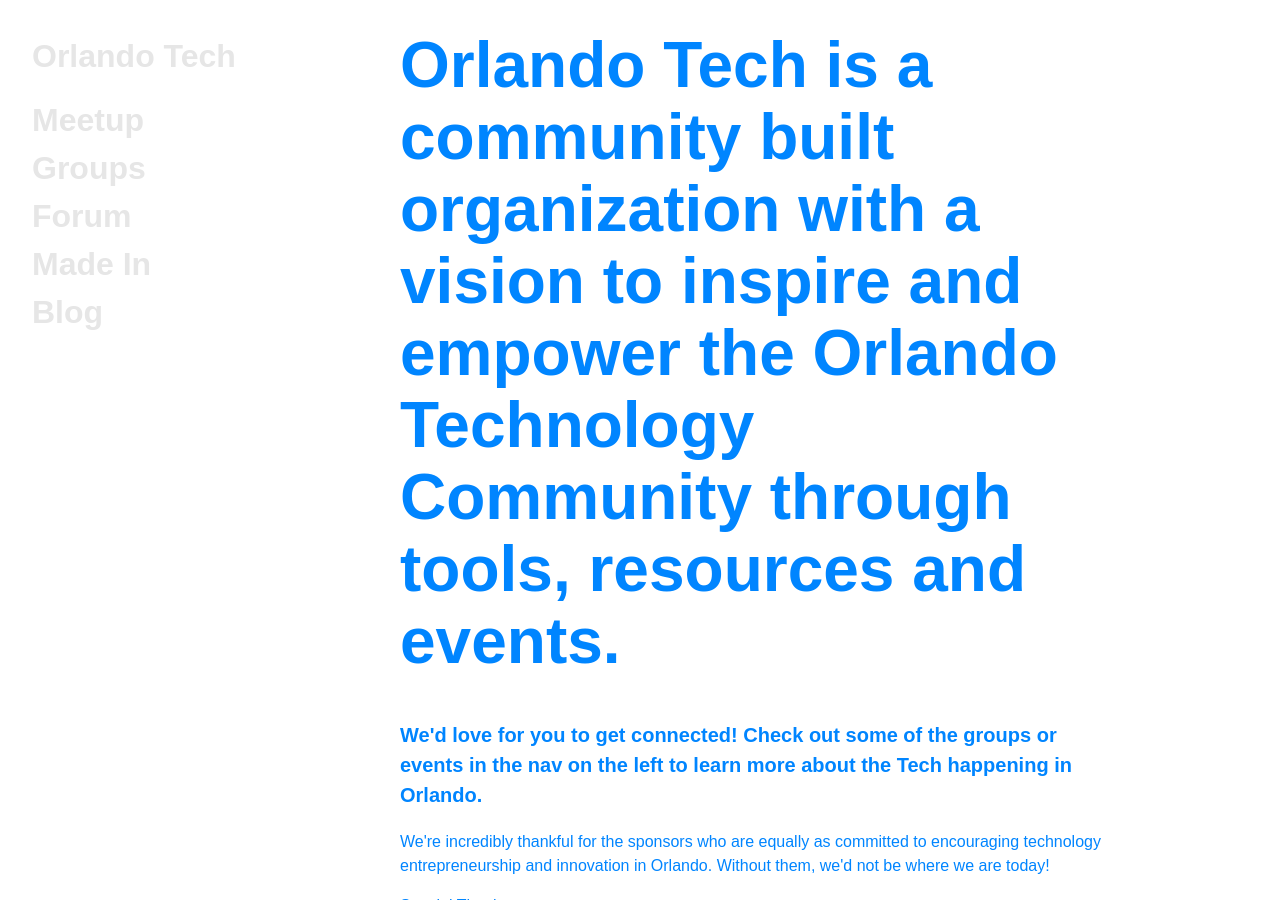
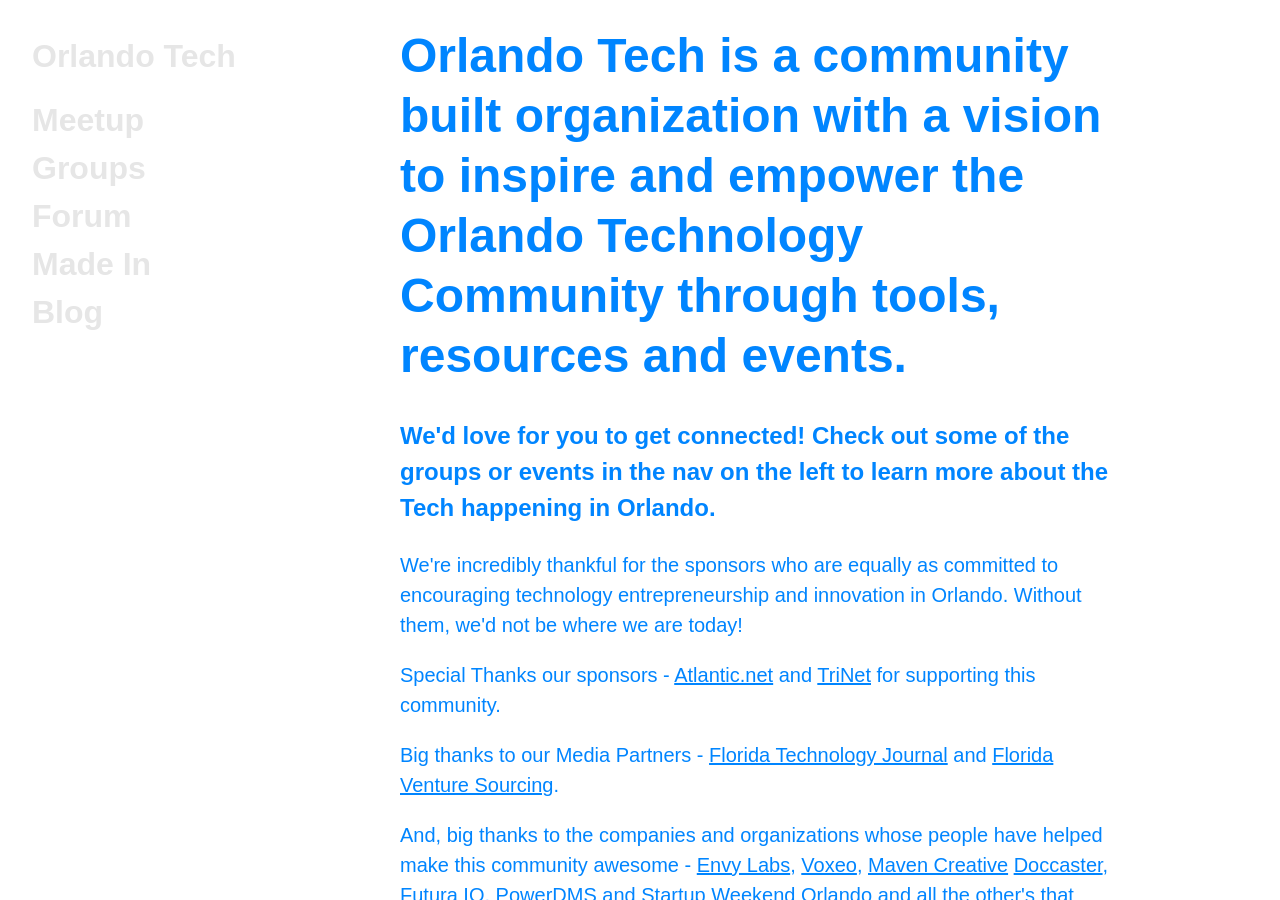
Before and after one commit to orlandotech/orlandotech.github.io, a Jekyll site: the page built from index.html, in a window 1280 px wide. Built offline with Jekyll 4.4.1, drawn with Linux system fonts in a browser that asks for light colours; Markdown is read by kramdown in place of the engine named in the settings; some of the changed text lies outside the part shown.

Commit message:
link style, content adds

```diff
--- a/assets/css/style.css
+++ b/assets/css/style.css
@@ -17,8 +17,8 @@
 }
 
 h1 {
-  font-size: 4em;
-  line-height: 1.125em;
+  font-size: 3em;
+  line-height: 1.25em;
   color: #0085ff;
   margin-top: .2em;
   width: 100%;
@@ -35,17 +35,18 @@
   width: 100%;
   margin-bottom: 1em;
   color: #0085ff;
+  font-size: 1.25em;
 }
 
 p.intro {
-  font-size: 1.25em;
+  font-size: 1.5em;
   color: #0085ff;
   font-weight: bold;
 }
 
 a {
   color: #0085ff;
-  text-decoration: none;
+  text-decoration: underline;
 }
 
 a:active,
@@ -58,6 +59,11 @@
   border: 5px solid #08f;
   padding: 10px 20px;
   border-radius: 25px;
+  font-size: 110%;
+}
+
+.btn a {
+  text-decoration: none;
 }
 
 .btn:hover {
@@ -91,8 +97,8 @@
   font-size: 2em;
   font-weight: 900;
   padding: 1em 0 0 1em;
-  width: 100%
-  margin-top: 1em;
+  width: 100%;
+  text-decoration: none;
 }
 
 #nav {
@@ -115,12 +121,12 @@
 
 #nav a {
   color: #e6e6e6;
-  font-family: "lft-etica", sans-serif;
 	font-size: 2em;
 	font-weight: 900;
   display: block;
   padding: 0 0 0 1em;
   width: 100%;
+  text-decoration: none;
 }
 
 #nav a:hover { color: #0085ff; }
@@ -144,6 +150,10 @@
   font-weight: bold;
 }
 
+.group a {
+  text-decoration: none;
+}
+
 ol {
   color: #0085ff;
   font-size: 1.5em;
@@ -151,6 +161,7 @@
 
 ol li a {
   font-weight: bold;
+  text-decoration: none;
 }
 
 @media screen and (max-width: 55em) {
--- a/forum/index.html
+++ b/forum/index.html
@@ -4,6 +4,6 @@
 ---
 
 <h1>Forum</h1>
-<p class="intro">The Orladno Tech Forum is the tech community water cooler. Get on that!</p>
-<p>The Orlando Tech Forum is our community water station and open platform to share news about upcoming events, post job listings, get feedback on a weekend hack, or discuss the news!</p>
-<button class="btn"><a href="http://forum.orlandote.ch">Check out the Orlando Tech Forum!</a></button>
+<p class="intro">The Orladno Tech Forum is our community water cooler. So much drama...</p>
+<p>The Orlando Tech Forum is an open platform to share news about upcoming Orlando Tech related events, post job listings, get feedback on a weekend hack, or discuss the news!. It's meant to be an Orlando Community owned and maintained place for connecting.</p>
+<button class="btn"><a href="http://forum.orlandote.ch">Visit the Orlando Tech Forum!</a></button>
--- a/index.html
+++ b/index.html
@@ -6,4 +6,8 @@
 <h1>Orlando Tech is a community built organization with a vision to inspire and empower the Orlando Technology Community through tools, resources and events.</h1>
 <p class="intro">We'd love for you to get connected! Check out some of the groups or events in the nav on the left to learn more about the Tech happening in Orlando.</p>
 <p>We're incredibly thankful for the sponsors who are equally as committed to encouraging technology entrepreneurship and innovation in Orlando. Without them, we'd not be where we are today!</p>
-<p>Special Thanks to -</p>
+<p>Special Thanks our sponsors - <a href="http://atlantic.net">Atlantic.net</a> and <a href="http://trinet.com">TriNet</a> for supporting this community.</p>
+
+<p>Big thanks to our Media Partners - <a href="http://www.floridatechnologyjournal.com/">Florida Technology Journal</a> and <a href="http://www.floridaventuresourcing.com/">Florida Venture Sourcing</a>.</p>
+
+<p>And, big thanks to the companies and organizations whose people have helped make this community awesome - <a href="http://envylabs.com">Envy Labs</a>, <a href="http://voxeo.com">Voxeo</a>, <a href="http://mavencreative.com">Maven Creative</a> <a href="http://doccaster.com">Doccaster</a>, <a href="http://futura.io">Futura IO</a>, <a href="http://powerdms.com">PowerDMS</a> and <a href="http://orladno.startupweekend.com">Startup Weekend Orlando</a> and all the other's that we're forgetting to mention!</p>
--- a/meetup/index.html
+++ b/meetup/index.html
@@ -6,4 +6,4 @@
 <h1>Meetup</h1>
 <p class="intro">Orlando Tech founded and runs the Orlando Tech Meetup - A monthly gathering of Tech Entrepreneurs to demo products being build in Orlando. Check out more on <a href="http://meetup.com/orlando-tech">Meetup</a>.</p>
 <p>The Orlando Tech Meetup is a monthly event organized through <a href="http://meetup.com">meetup.com</a> that gives local technology entreprenseurs a platform to demo their product to a live audience and get real-time feedback. The Orlando Tech Meetup meets on the 3rd Thursday of every month with 5 companies demoing for 4 minutes each and the audience gets 4 minutes to ask questions after each demo!</p>
-<button class="btn" href="http://meetup.com/orlando-tech"><a href="http://meetup.com/orlando-tech">Check out the group on Meetup!</a></button>
+<button class="btn"><a href="http://meetup.com/orlando-tech">Join the Orlando Tech Meetup!</a></button>
```
